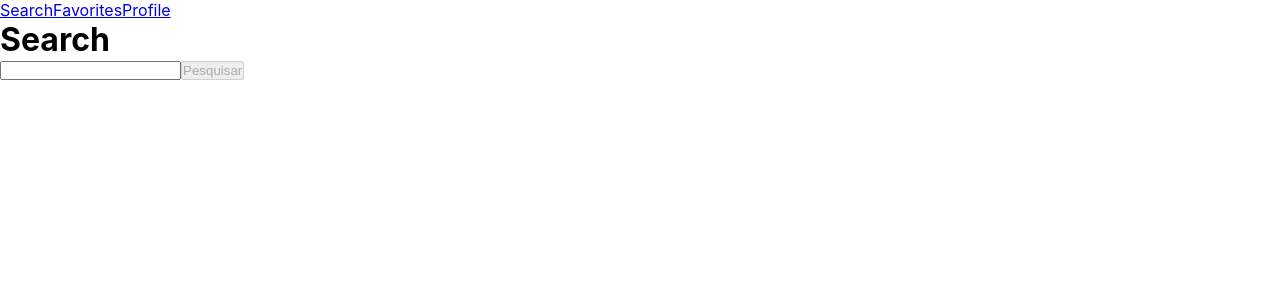
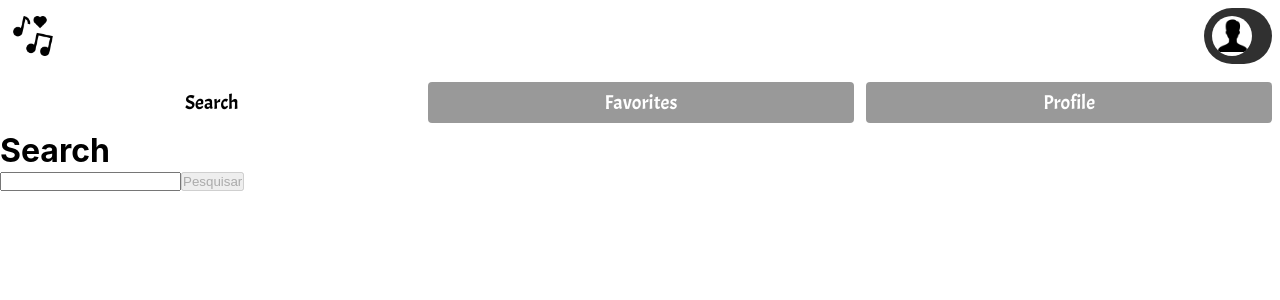
Before and after one commit to Lucas-Almeida-SD/Trybetunes_2.0, a React (Create React App) app: page /search in a window 1280 px wide. Shown: the top 300 px of the page. Built offline with nearby package versions, Linux system fonts and the light colour scheme; a web font is replaced by a local one.

Commit message:
refactor: Adicionadas infos da logo do APP e de usuario; Impotada estilização do Header

```diff
--- a/src/components/Header.jsx
+++ b/src/components/Header.jsx
@@ -4,6 +4,10 @@ import { NavLink } from 'react-router-dom';
 import { getUser } from '../services/userAPI';
 import Loading from './Loading';
 import routes from '../utils/routes';
+import songIcon from '../assets/images/song_icon.png';
+import userIcon from '../assets/images/user.png';
+
+import '../styles/Header.scss';
 
 function Header() {
   const [user, setUser] = useState(null);
@@ -20,16 +24,28 @@ function Header() {
     getUserName();
   }, []);
 
-  if (isLoading) {
-    return (
-      <Loading />
-    );
-  }
+  return (
+    <header data-testid="header-component" id="page-header">
+      <div id="page-info">
+        <div id="page-logo-container">
+          <div id="page-icon-container">
+            <img src={ songIcon } alt="Ícone da Aplicação" />
+          </div>
+          <h1 id="page-title">Trybetunes</h1>
+        </div>
+        <div id="user-conatiner">
+          {user && !isLoading ? (
+            <>
+              <div id="user-image-container">
+                <img src={ user.image || userIcon } alt="Imagem do usuário" />
+              </div>
+              <span data-testid="header-user-name" id="user-name">{user.name}</span>
+            </>
+          ) : <Loading />}
+        </div>
+      </div>
 
-  return (
-    <header data-testid="header-component">
-      {user && <span data-testid="header-user-name">{user.name}</span>}
-      <nav>
+      <nav id="page-nav">
         <NavLink
           data-testid="link-to-search"
           to={ routes.search }
```
